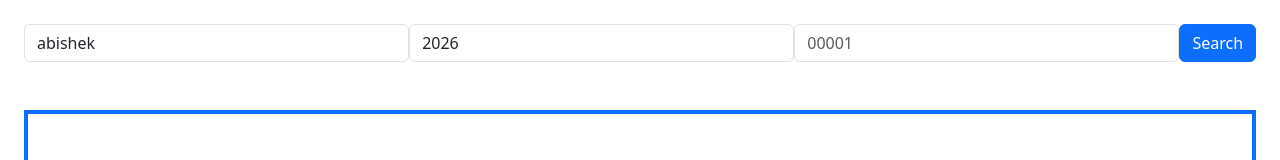
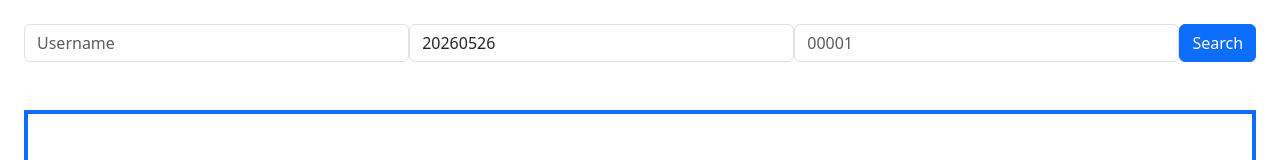
Before and after one commit to Abishek-Tharu99/POS-Frontend, a React (Vite) app: page /viewdata in a window 1280 px wide. Shown: the top 160 px of the page. Built offline with nearby package versions, Linux system fonts and the light colour scheme; no server answers.

Commit message:
fix the session id recalling

```diff
--- a/src/Billing.jsx
+++ b/src/Billing.jsx
@@ -514,7 +514,8 @@ const Billing = () => {
     const startsession = async () => {
       try {
         const res = await tokenapi.post("/session/start/");
-        return res.data.session_id;
+        //return res.data.session_id;
+        return res.data;
       } catch (err) {
         console.log("Failed to start session:", err);
       } finally {
@@ -524,9 +525,9 @@ const Billing = () => {
 
     const init = async () => {
       try {
-        const session_id = await startsession();
+        const session_Data = await startsession();
 
-        if (!session_id) {
+        if (!session_Data.session_id) {
           console.log("No session ID received, aborting init");
           return;
         }
@@ -536,7 +537,8 @@ const Billing = () => {
 
         if (!existingSession) {
           const newSession = {
-            session_id: session_id,
+            session_id: session_Data.session_id,
+            username: session_Data.username,
             total_sales: 0,
             cash_sales: 0,
             fonepay_sales: 0,
--- a/src/Pages/ViewData.jsx
+++ b/src/Pages/ViewData.jsx
@@ -2,9 +2,17 @@ import { useState } from 'react'
 import api from '../api/axios';
 
 const ViewData = () => {
+    const sessionData = JSON.parse(localStorage.getItem("sessionData")) || "{}";
+    const [username, setUsername] = useState(sessionData.username || "");
 
-    const [username, setUsername] = useState("abishek");
-    const [year, setYear] = useState("2026");
+    const today = new Date();
+
+    const formattedDate =
+        today.getFullYear().toString() +
+        String(today.getMonth() + 1).padStart(2, "0") +
+        String(today.getDate()).padStart(2, "0");
+
+    const [year, setYear] = useState(formattedDate);
     const [number, setNumber] = useState("");
 
     const [sessionId, setSessionId] = useState("");
```
